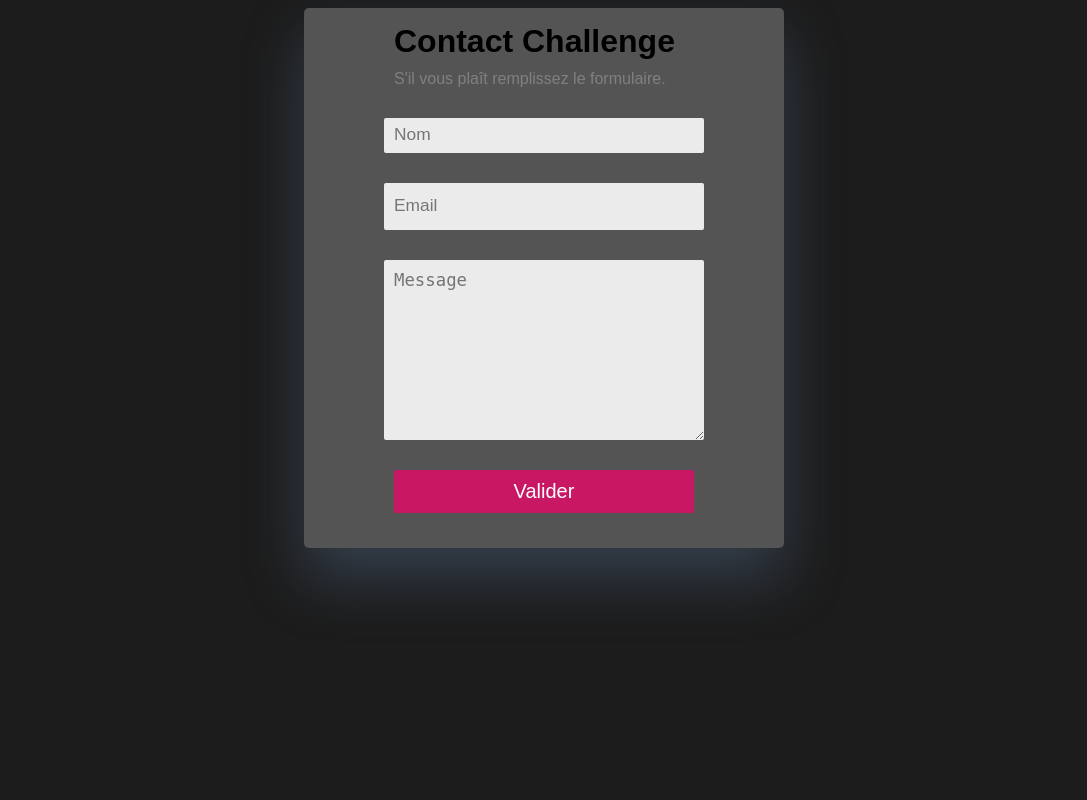
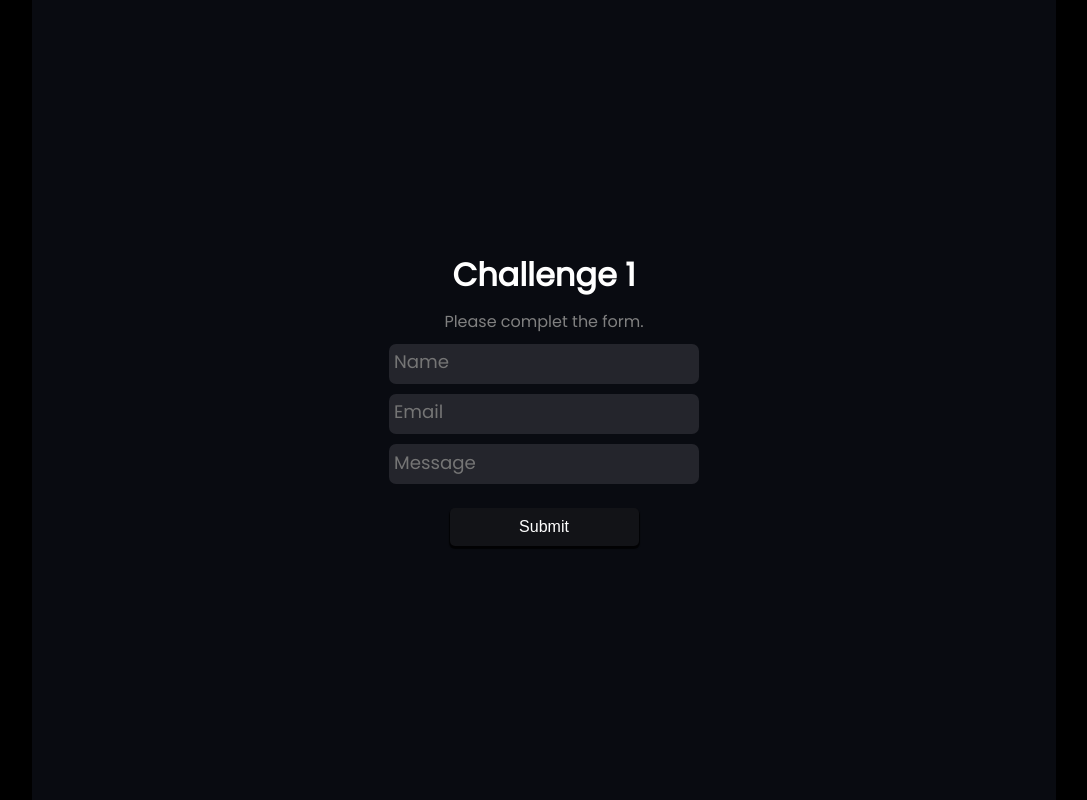
Before and after one commit to antaww/Hack-Me-Challenge, a PHP site: page /pages/challenge1.php in a window 1280 px wide. Shown: the whole page, without its empty margins (96-1183 px from the left). Run offline with PHP 8.4, Linux system fonts and the light colour scheme.

Commit message:
refactor(challenge1): Refactor challenge 1 style theme.

```diff
--- a/pages/challenge1.php
+++ b/pages/challenge1.php
@@ -60,6 +60,7 @@ setcookie('IefOyRdPRxhhU6Tu0tY4APhwaUAs7qR71mLFFQL4', '5107');
 		<title>Challenge 1</title>
 		<meta charset="utf-8">
 		<link rel="stylesheet" href="../styles/challenge-1.css">
+		<link rel="stylesheet" href="../styles/index.css">
 	</head>
 
 	<body>
@@ -77,22 +78,21 @@ if (isset($_POST['bouton'])) {
 			eval($message);
 		}
 		?>
-
-<div class="wrapper">
-    <form class="form" method="POST">
-        <div class="pageTitle title">Contact Challenge</div>
-        <div class="secondaryTitle title">S'il vous plaît remplissez le formulaire.</div>
-        <input type="text" class="name formEntry" placeholder="Nom" name="user_name"/>
-        <input type="text" class="email formEntry" placeholder="Email" name="email"/>
-        <textarea class="message formEntry" placeholder="Message" name="message"></textarea>
+		<div class="container">
+			<form class="password-form" method="POST">
+				<div class="pageTitle title">Challenge 1</div>
+				<div class="secondaryTitle title">Please complet the form.</div>
+				<input id='code' type="text" class="name formEntry" placeholder="Name" name="user_name"/>
+				<input id='code' type="text" class="email formEntry" placeholder="Email" name="email"/>
+				<textarea id='code' class="message formEntry" placeholder="Message" name="message"></textarea>
 				<div class="center">
 					<?php
 					if ($cookieadmin == $message) {
-                echo "Le FLAG est" . $flag;
+						echo "The flag is " . $flag;
 					}
 					?>
 				</div>
-        <button class="submit formEntry" name="bouton" onclick="thanks()">Valider</button>
+				<button class="formEntry" name="bouton">Submit</button>
 			</form>
 		</div>
 	</body>
--- a/styles/challenge-1.css
+++ b/styles/challenge-1.css
@@ -1,58 +1,21 @@
-body {
-    background-color: rgba(28,28,28,255);
-  }
-
 #title-Tag-Line {
 	font-size: 20px;
 }
-  /* .card-item__bg{
-    width: 150px;
-    margin-left: auto;
-    margin-right: auto;
-    left: 0;
-    right: 0;
-    display: block;
-    position: relative;
-    margin: 30px auto;
-    transform: translate(0px, 50px);
-    z-index: 5;
-  } */
 
-  /* form animation starts */
-  .form {
-    background: #545454;
-    box-shadow: 0 30px 60px 0 rgba(90, 116, 148, 0.4);
-    border-radius: 5px;
-    max-width: 480px;
-    margin-left: auto;
-    margin-right: auto;
-    padding-top: 5px;
-    padding-bottom: 5px;
-    left: 0;
-    right: 0;
-    position: absolute;
-  /*   z-index: 1; */
-    /* animation: bounce 1.5s infinite; */
-  }
 ::-webkit-input-placeholder {
 	font-size: 1.3em;
 }
 
-  .title{
-    display: block;
-    font-family: sans-serif;
-    margin: 10px auto 5px;
-    width: 300px;
-  }
-  .termsConditions{
+.termsConditions {
 	margin: 0 auto 5px 80px;
 }
 
-  .pageTitle{
+.pageTitle {
 	font-size: 2em;
 	font-weight: bold;
 }
-  .secondaryTitle{
+
+.secondaryTitle {
 	color: grey;
 }
 
@@ -60,68 +23,22 @@ body {
 	background-color: #ebebeb;
 	color: black;
 }
-  .name:hover {
-    border-bottom: 5px solid #c81863;
-    height: 30px;
-    width: 380px;
-    transition: ease 0.5s;
-  }
 
 .email {
 	background-color: #ebebeb;
 	height: 2em;
 }
 
-  .email:hover {
-    border-bottom: 5px solid #c81863;
-    height: 30px;
-    width: 380px;
-    transition: ease 0.5s;
-  }
-
 .message {
-    background-color: #ebebeb;
 	overflow: hidden;
-    height: 10rem;
-  }
-
-  .message:hover {
-    border-bottom: 5px solid #c81863;
-    height: 12em;
-    width: 380px;
-
-  }
-
-  .formEntry {
-    display: block;
-    margin: 30px auto;
-    min-width: 300px;
-    padding: 10px;
-    border-radius: 2px;
-    border: none;
-    transition: all 0.5s ease 0s;
+	resize: none;
 }
 
 .submit {
+	background-color: #c81863;
+	color: white;
+	font-size: 20px;
 	width: 200px;
-    color: white;
-    background-color: #c81863;
-    font-size: 20px;
-  }
-
-  .submit:hover {
-    box-shadow: 15px 15px 15px 5px rgba(78, 72, 77, 0.219);
-    width: 300px;
-    border-radius: 0;
-  }
-
-  @keyframes bounce {
-    0% {
-      tranform: translate(0, 4px);
-    }
-    50% {
-      transform: translate(0, 8px);
-    }
 }
 
 .center {
--- a/styles/index.css
+++ b/styles/index.css
@@ -82,6 +82,7 @@ a {
 	flex-flow: column;
 	gap: 10px;
 	justify-content: center;
+	text-align: center;
 }
 
 #code {
@@ -89,7 +90,12 @@ a {
 	border: none;
 	border-radius: 7px;
 	color: white;
+	font-family: Poppins, serif;
+	font-size: 14px;
+	height: 30px;
 	padding: 5px;
+	text-align: left;
+	width: 300px;
 }
 
 #code:focus-visible {
```
Lines whose indentation alone changed are shown as unchanged.
